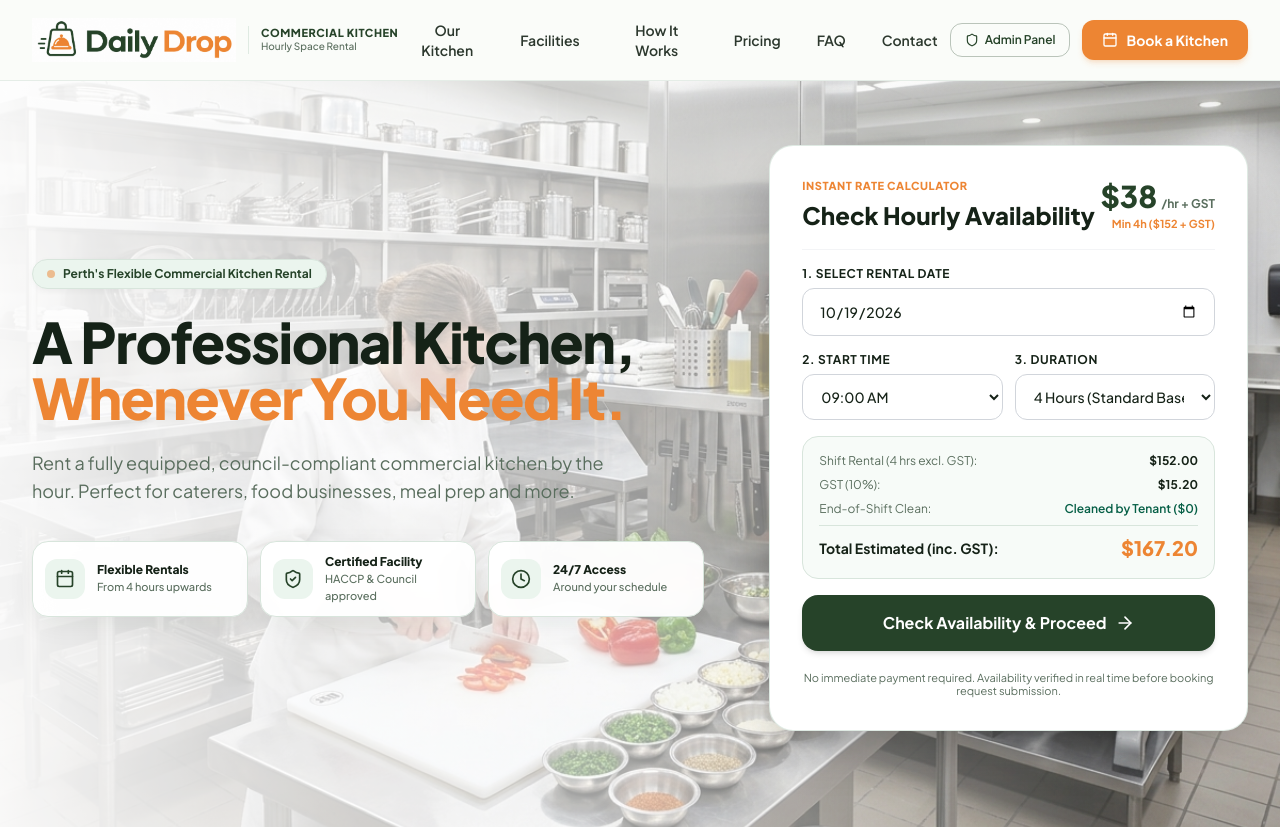
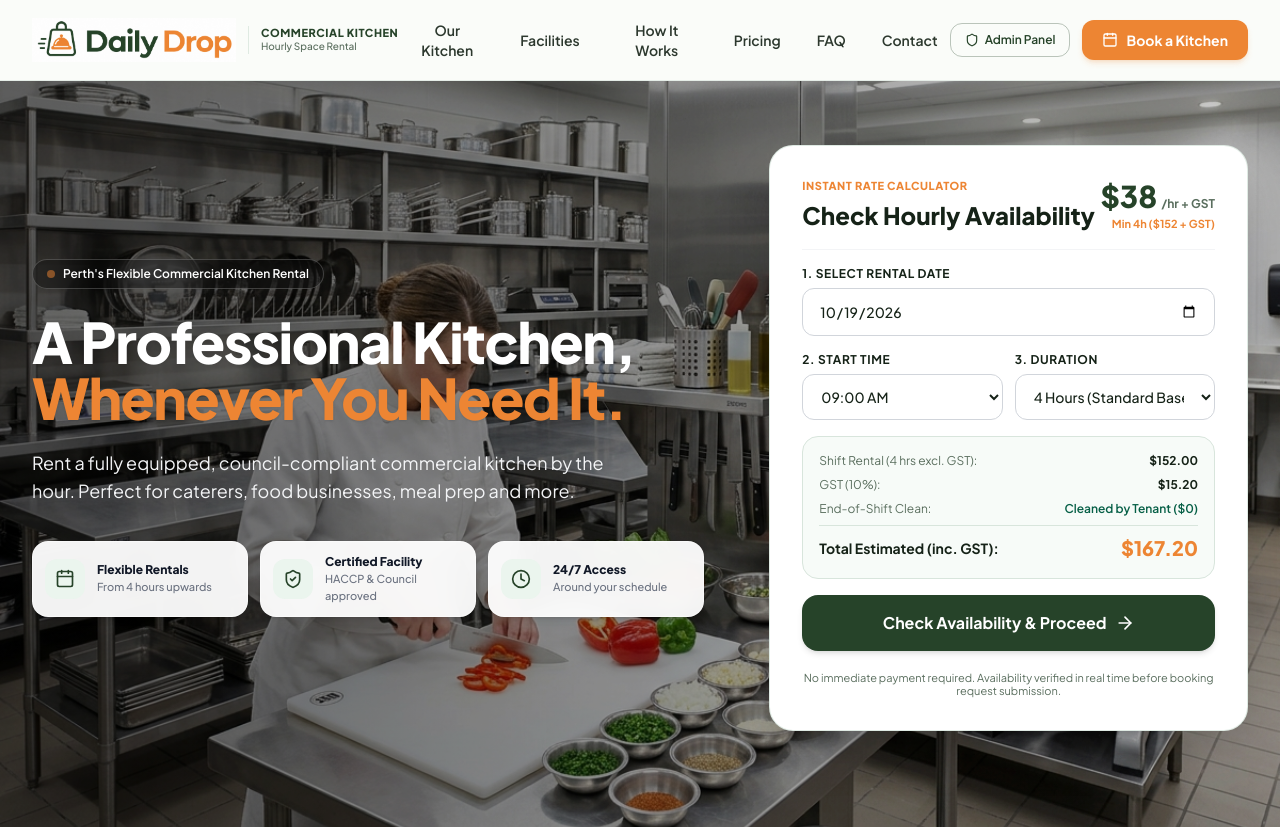
Before and after one commit to Rohit22o9/DD-Kitchen, a React (Vite) app in the folder frontend/: page / in a window 1280 px wide. Shown: the top 829 px of the page. Built offline with nearby package versions, Linux system fonts and the light colour scheme; no server answers.

Commit message:
Remove white light wash on left side of hero, balance background image exposure uniformly

```diff
--- a/frontend/src/components/Hero.tsx
+++ b/frontend/src/components/Hero.tsx
@@ -90,9 +90,9 @@ export const Hero: React.FC<HeroProps> = ({ config, onQuickBook, onExploreFacili
             </div>
           ))}
 
-          {/* Light translucent wash: keeps text crystal clear on left, full kitchen photo visible across right */}
-          <div className="absolute inset-0 bg-gradient-to-r from-white/95 via-white/70 to-transparent lg:from-white/94 lg:via-white/55 lg:to-black/5" />
-          <div className="absolute inset-0 bg-white/10" />
+          {/* Subtle balanced overlay: NO white wash on left, natural uniform kitchen photo visibility across the whole width */}
+          <div className="absolute inset-0 bg-gradient-to-r from-black/55 via-black/35 to-black/10" />
+          <div className="absolute inset-0 bg-black/10" />
         </div>
 
         <div className="max-w-7xl mx-auto px-4 sm:px-6 lg:px-8 relative z-10">
@@ -102,19 +102,19 @@ export const Hero: React.FC<HeroProps> = ({ config, onQuickBook, onExploreFacili
             <div className="lg:col-span-7 space-y-6">
 
               {/* Pill Badge */}
-              <div className="inline-flex items-center space-x-2 bg-brand-mint text-brand-forest px-3.5 py-1.5 rounded-full border border-brand-mint-border text-xs font-bold shadow-soft-sm">
+              <div className="inline-flex items-center space-x-2 bg-black/35 backdrop-blur-md text-white px-3.5 py-1.5 rounded-full border border-white/20 text-xs font-semibold shadow-xs">
                 <span className="w-2 h-2 rounded-full bg-brand-orange animate-pulse" />
                 <span>Perth's Flexible Commercial Kitchen Rental</span>
               </div>
 
               {/* Main Headline */}
-              <h1 className="text-4xl sm:text-5xl lg:text-[56px] font-black text-brand-dark tracking-tight leading-[1.12]">
+              <h1 className="text-4xl sm:text-5xl lg:text-[56px] font-black text-white tracking-tight leading-[1.12] drop-shadow-sm">
                 A Professional Kitchen, <br />
-                <span className="text-brand-orange">Whenever You Need It.</span>
+                <span className="text-brand-orange drop-shadow-sm">Whenever You Need It.</span>
               </h1>
 
               {/* Subtitle */}
-              <p className="text-base sm:text-lg text-brand-muted max-w-xl font-normal leading-relaxed">
+              <p className="text-base sm:text-lg text-gray-100 max-w-xl font-normal leading-relaxed drop-shadow-xs">
                 Rent a fully equipped, council-compliant commercial kitchen by the hour.
                 Perfect for caterers, food businesses, meal prep and more.
               </p>
@@ -123,35 +123,35 @@ export const Hero: React.FC<HeroProps> = ({ config, onQuickBook, onExploreFacili
               <div className="grid grid-cols-1 sm:grid-cols-3 gap-3 pt-3 max-w-2xl">
 
                 {/* 1. Flexible Rentals */}
-                <div className="flex items-center space-x-3 p-3 rounded-2xl bg-white/95 backdrop-blur-md shadow-soft border border-brand-mint-border">
+                <div className="flex items-center space-x-3 p-3 rounded-2xl bg-white/95 backdrop-blur-md shadow-md border border-white/40">
                   <div className="w-10 h-10 rounded-xl bg-brand-mint text-brand-forest flex items-center justify-center shrink-0">
                     <Calendar className="w-5 h-5 text-brand-forest" />
                   </div>
                   <div>
-                    <h4 className="text-xs font-extrabold text-brand-dark leading-tight">Flexible Rentals</h4>
-                    <p className="text-[11px] text-brand-muted mt-0.5 font-medium">From 4 hours upwards</p>
+                    <h4 className="text-xs font-extrabold text-gray-900 leading-tight">Flexible Rentals</h4>
+                    <p className="text-[11px] text-gray-500 mt-0.5 font-medium">From 4 hours upwards</p>
                   </div>
                 </div>
 
                 {/* 2. Certified Facility */}
-                <div className="flex items-center space-x-3 p-3 rounded-2xl bg-white/95 backdrop-blur-md shadow-soft border border-brand-mint-border">
+                <div className="flex items-center space-x-3 p-3 rounded-2xl bg-white/95 backdrop-blur-md shadow-md border border-white/40">
                   <div className="w-10 h-10 rounded-xl bg-brand-mint text-brand-forest flex items-center justify-center shrink-0">
                     <ShieldCheck className="w-5 h-5 text-brand-forest" />
                   </div>
                   <div>
-                    <h4 className="text-xs font-extrabold text-brand-dark leading-tight">Certified Facility</h4>
-                    <p className="text-[11px] text-brand-muted mt-0.5 font-medium">HACCP & Council approved</p>
+                    <h4 className="text-xs font-extrabold text-gray-900 leading-tight">Certified Facility</h4>
+                    <p className="text-[11px] text-gray-500 mt-0.5 font-medium">HACCP & Council approved</p>
                   </div>
                 </div>
 
                 {/* 3. 24/7 Access */}
-                <div className="flex items-center space-x-3 p-3 rounded-2xl bg-white/95 backdrop-blur-md shadow-soft border border-brand-mint-border">
+                <div className="flex items-center space-x-3 p-3 rounded-2xl bg-white/95 backdrop-blur-md shadow-md border border-white/40">
                   <div className="w-10 h-10 rounded-xl bg-brand-mint text-brand-forest flex items-center justify-center shrink-0">
                     <Clock className="w-5 h-5 text-brand-forest" />
                   </div>
                   <div>
-                    <h4 className="text-xs font-extrabold text-brand-dark leading-tight">24/7 Access</h4>
-                    <p className="text-[11px] text-brand-muted mt-0.5 font-medium">Around your schedule</p>
+                    <h4 className="text-xs font-extrabold text-gray-900 leading-tight">24/7 Access</h4>
+                    <p className="text-[11px] text-gray-500 mt-0.5 font-medium">Around your schedule</p>
                   </div>
                 </div>
 
```
